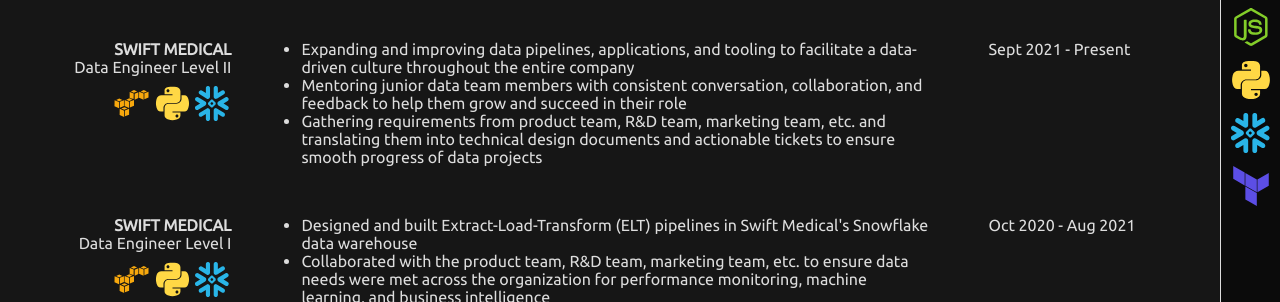
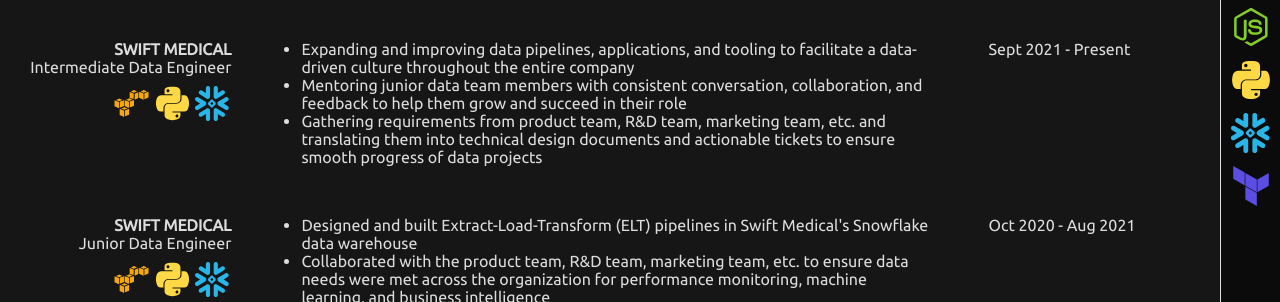
Before and after one commit to igorveselinovic/igorveselinovic.github.io, a plain HTML site: page index.html in a window 1280 px wide. Shown: the part 308-610 px from the top of the page. Drawn offline with Linux system fonts and the light colour scheme.

Commit message:
Update Swift job titles

```diff
--- a/index.html
+++ b/index.html
@@ -49,7 +49,7 @@
 
           <div class="title_cell">
             <p class="fadeable aws python snowflake"><strong>SWIFT MEDICAL</strong></p>
-            <p class="fadeable aws snowflake">Data Engineer Level II</p>
+            <p class="fadeable aws snowflake">Intermediate Data Engineer</p>
             <!-- AWS -->
             <svg class="fade_svg aws" viewBox="0 0 128 128">
               <path fill="#F7A80D" d="M38.089 77.466l-11.4 4.896 10.559 4.514 12.241-4.514-11.4-4.896zm-17.138 6.12l-.382 22.034 16.679 7.345v-22.876l-16.297-6.503zm34.276 0l-15.073 5.739v21.575l15.073-6.121v-21.193zM73.206 15.035l-11.476 4.896 10.635 4.515 12.241-4.515-11.4-4.896zm-15.914 6.503v22.034l14.231 4.132.459-20.046-14.69-6.12zm31.828 1.224l-13.466 5.738v21.652l13.466-6.121v-21.269zM19.306 46.047l-11.399 4.897 10.558 4.514 12.241-4.514-11.4-4.897zm-17.138 6.121l-.382 22.034 16.679 7.345v-22.876l-16.297-6.503zm34.275 0l-15.071 5.738v21.574l15.071-6.12v-21.192zM56.03 45.231l-11.4 4.897 10.558 4.514 12.241-4.514-11.399-4.897zm-17.137 6.121l-.383 22.035 16.679 7.345v-22.877l-16.296-6.503zm34.275 0l-15.072 5.738v21.576l15.072-6.121v-21.193zM109.076 15.035l-11.399 4.896 10.559 4.515 12.241-4.515-11.401-4.896zm-17.137 6.121l-.382 22.034 16.679 7.344v-22.876l-16.297-6.502zm34.275 0l-15.071 5.738v21.575l15.071-6.12v-21.193z"></path>
@@ -86,7 +86,7 @@
 
           <div class="title_cell">
             <p class="fadeable aws python snowflake"><strong>SWIFT MEDICAL</strong></p>
-            <p class="fadeable aws python snowflake">Data Engineer Level I</p>
+            <p class="fadeable aws python snowflake">Junior Data Engineer</p>
             <!-- AWS -->
             <svg class="fade_svg aws" viewBox="0 0 128 128">
               <path fill="#F7A80D" d="M38.089 77.466l-11.4 4.896 10.559 4.514 12.241-4.514-11.4-4.896zm-17.138 6.12l-.382 22.034 16.679 7.345v-22.876l-16.297-6.503zm34.276 0l-15.073 5.739v21.575l15.073-6.121v-21.193zM73.206 15.035l-11.476 4.896 10.635 4.515 12.241-4.515-11.4-4.896zm-15.914 6.503v22.034l14.231 4.132.459-20.046-14.69-6.12zm31.828 1.224l-13.466 5.738v21.652l13.466-6.121v-21.269zM19.306 46.047l-11.399 4.897 10.558 4.514 12.241-4.514-11.4-4.897zm-17.138 6.121l-.382 22.034 16.679 7.345v-22.876l-16.297-6.503zm34.275 0l-15.071 5.738v21.574l15.071-6.12v-21.192zM56.03 45.231l-11.4 4.897 10.558 4.514 12.241-4.514-11.399-4.897zm-17.137 6.121l-.383 22.035 16.679 7.345v-22.877l-16.296-6.503zm34.275 0l-15.072 5.738v21.576l15.072-6.121v-21.193zM109.076 15.035l-11.399 4.896 10.559 4.515 12.241-4.515-11.401-4.896zm-17.137 6.121l-.382 22.034 16.679 7.344v-22.876l-16.297-6.502zm34.275 0l-15.071 5.738v21.575l15.071-6.12v-21.193z"></path>
```
